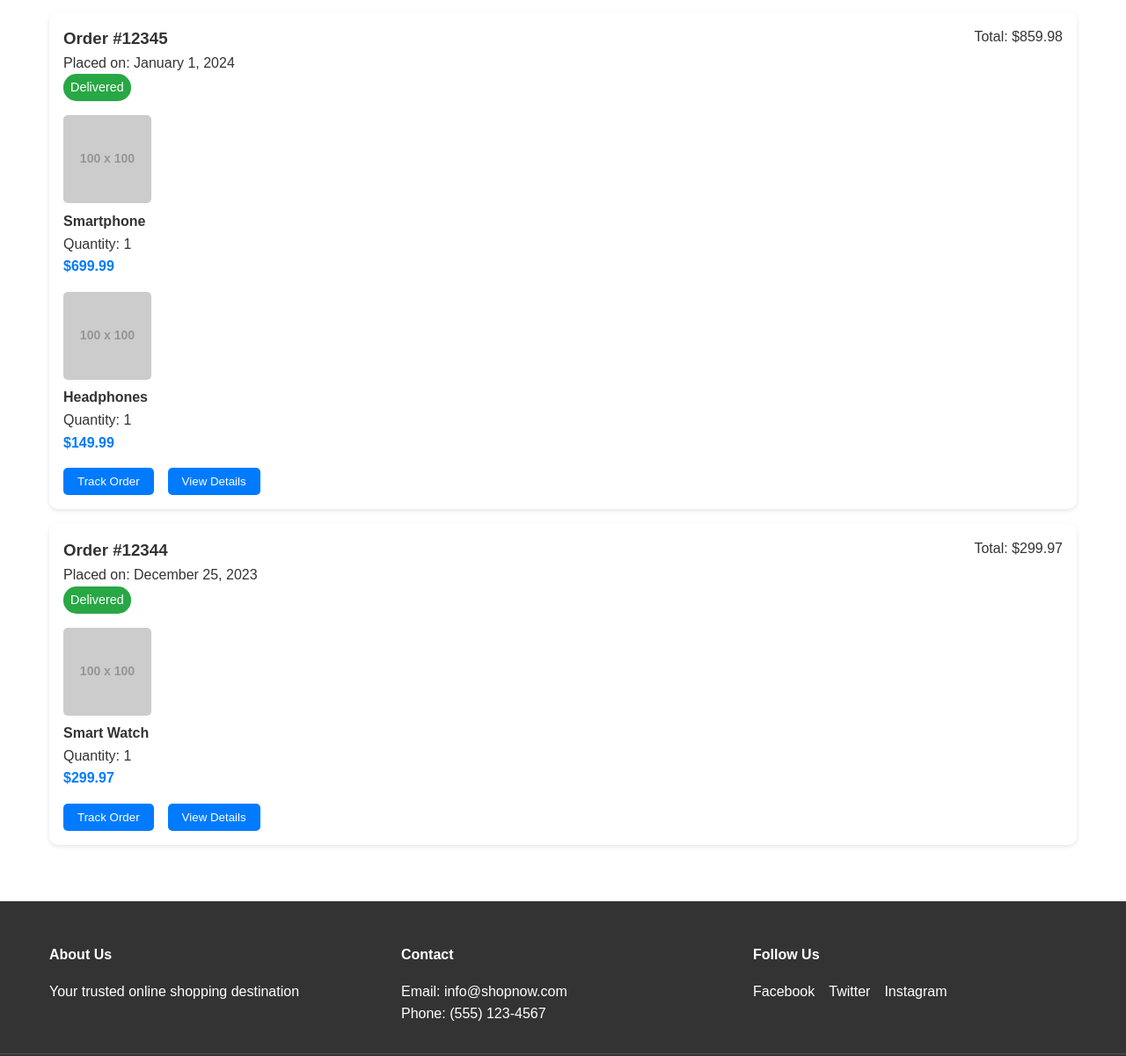
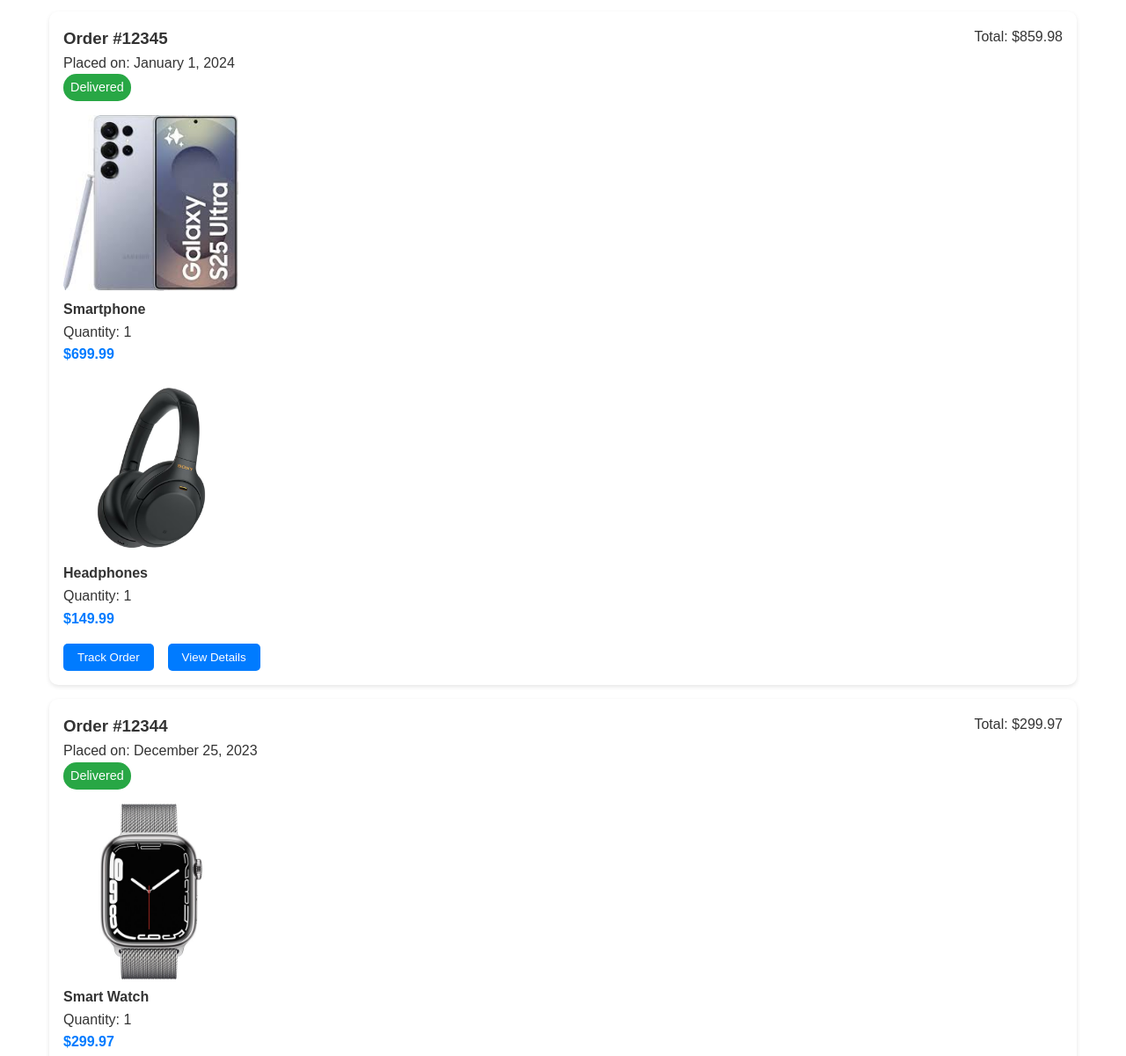
Before and after one commit to kimosblue/ecommerce, a plain HTML site: page my-orders.html in a window 1280 px wide. Shown: the part 160-1361 px from the top of the page at 88% size. Drawn offline with Linux system fonts and the light colour scheme; placeholder pictures from the web are drawn by us.

Commit message:
#Fix images and title

```diff
--- a/my-orders.html
+++ b/my-orders.html
@@ -1,17 +1,19 @@
 <!DOCTYPE html>
 <html lang="en">
+
 <head>
     <meta charset="UTF-8">
     <meta name="viewport" content="width=device-width, initial-scale=1.0">
     <title>My Orders - Team06</title>
     <link rel="stylesheet" href="styles.css">
 </head>
+
 <body>
     <header>
         <nav>
             <div class="logo">Team06</div>
             <div class="burger-menu">
-                <div class="burger-icon">
+                <div class="burger-icon nav-active">
                     <span></span>
                     <span></span>
                     <span></span>
@@ -57,7 +59,7 @@
                     </div>
                     <div class="order-items">
                         <div class="order-item">
-                            <img src="https://via.placeholder.com/100" alt="Product 1">
+                            <img src="images/Smart Phone.jpg" alt="Product 1">
                             <div class="item-details">
                                 <h4>Smartphone</h4>
                                 <p>Quantity: 1</p>
@@ -65,7 +67,7 @@
                             </div>
                         </div>
                         <div class="order-item">
-                            <img src="https://via.placeholder.com/100" alt="Product 2">
+                            <img src="images/Wireless_Headphones.jpg" alt="Product 2">
                             <div class="item-details">
                                 <h4>Headphones</h4>
                                 <p>Quantity: 1</p>
@@ -92,7 +94,7 @@
                     </div>
                     <div class="order-items">
                         <div class="order-item">
-                            <img src="https://via.placeholder.com/100" alt="Product 3">
+                            <img src="images/Smart Watch.jpg " alt="Product 3">
                             <div class="item-details">
                                 <h4>Smart Watch</h4>
                                 <p>Quantity: 1</p>
```
Also changed, not shown: about.html (+8 -2 lines), cart.html (+3 -0 lines), checkout.html (+3 -0 lines), favorites.html (+2 -0 lines), index.html (+4 -1 lines), product_details.html (+7 -3 lines), products.html (+4 -1 lines), 2 other files.
